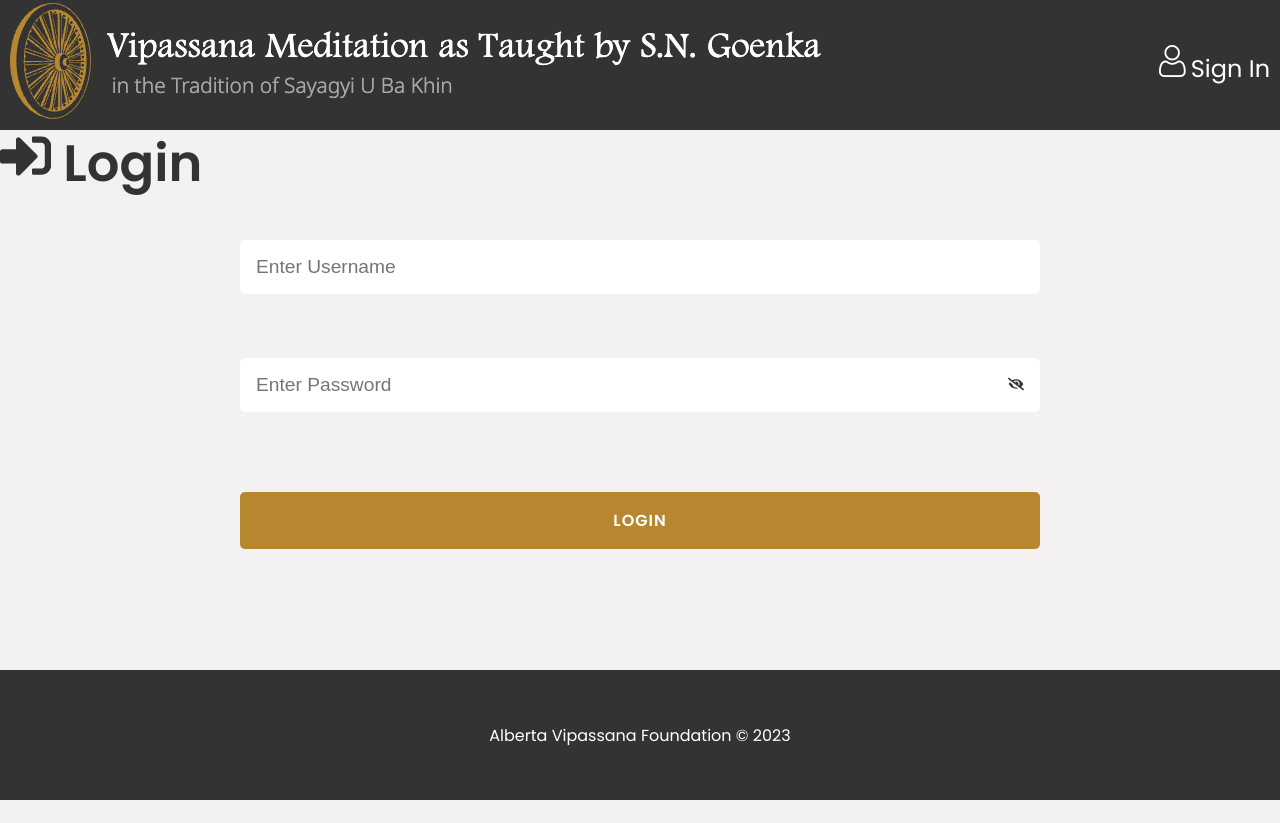
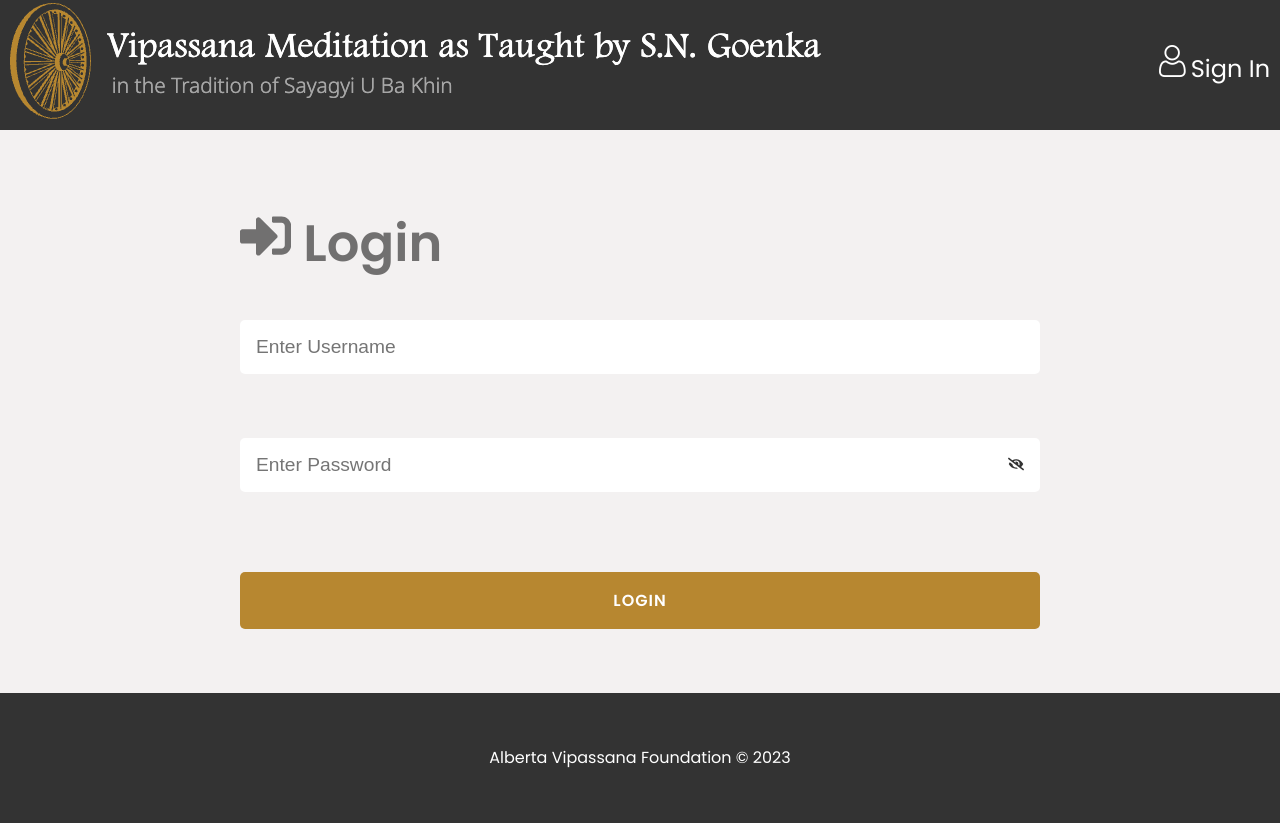
Before and after one commit to RobbieProkop/vipassana-feedback, a React (Vite) app in the folder frontend/: page /login in a window 1280 px wide. Before the commit the page ends 800 px from the top, so only its background shows below. Built offline with nearby package versions, Linux system fonts and the light colour scheme.

Commit message:
style the login screen

```diff
--- a/frontend/src/styles/feedbackForm.module.scss
+++ b/frontend/src/styles/feedbackForm.module.scss
@@ -1,4 +1,11 @@
 @import "variables";
+
+.heading {
+  width: 100%;
+  max-width: 800px;
+  margin: 5rem auto 3rem;
+  color: $gray;
+}
 
 .form {
   width: 100%;
```
